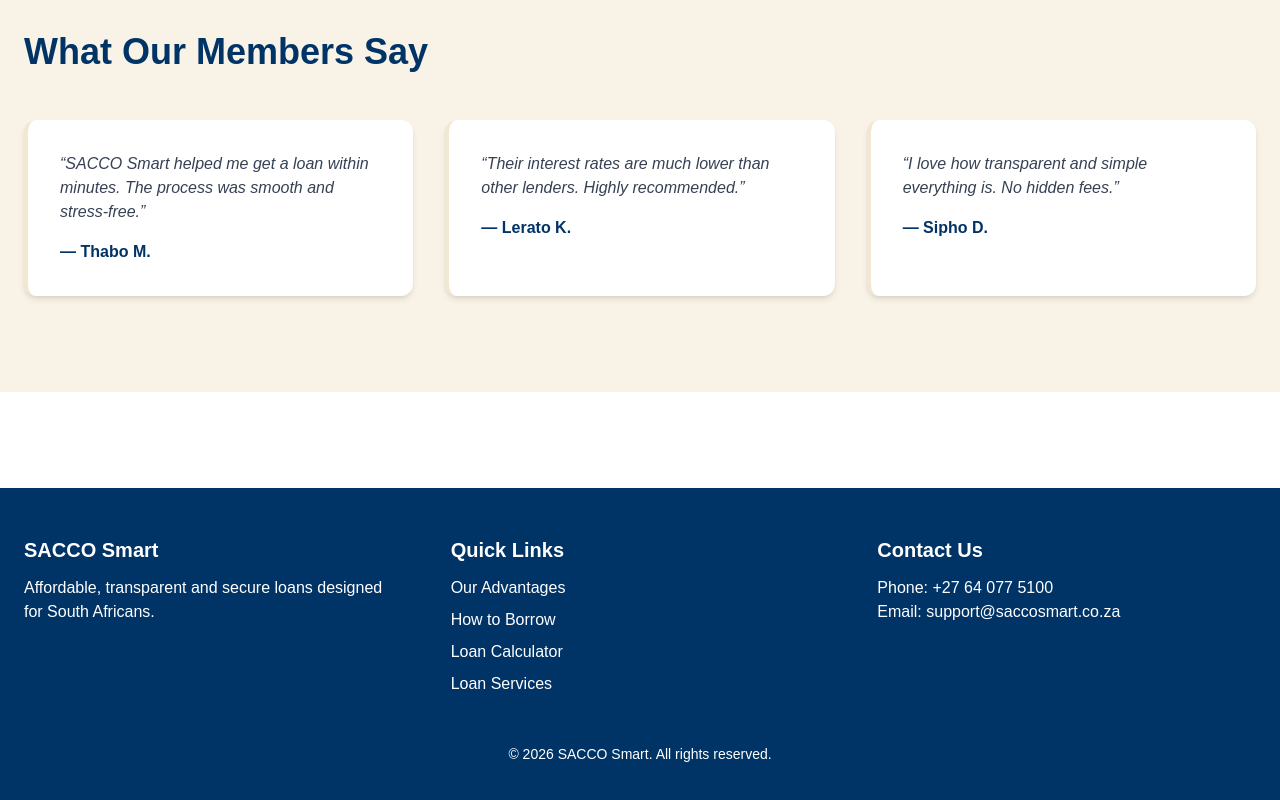
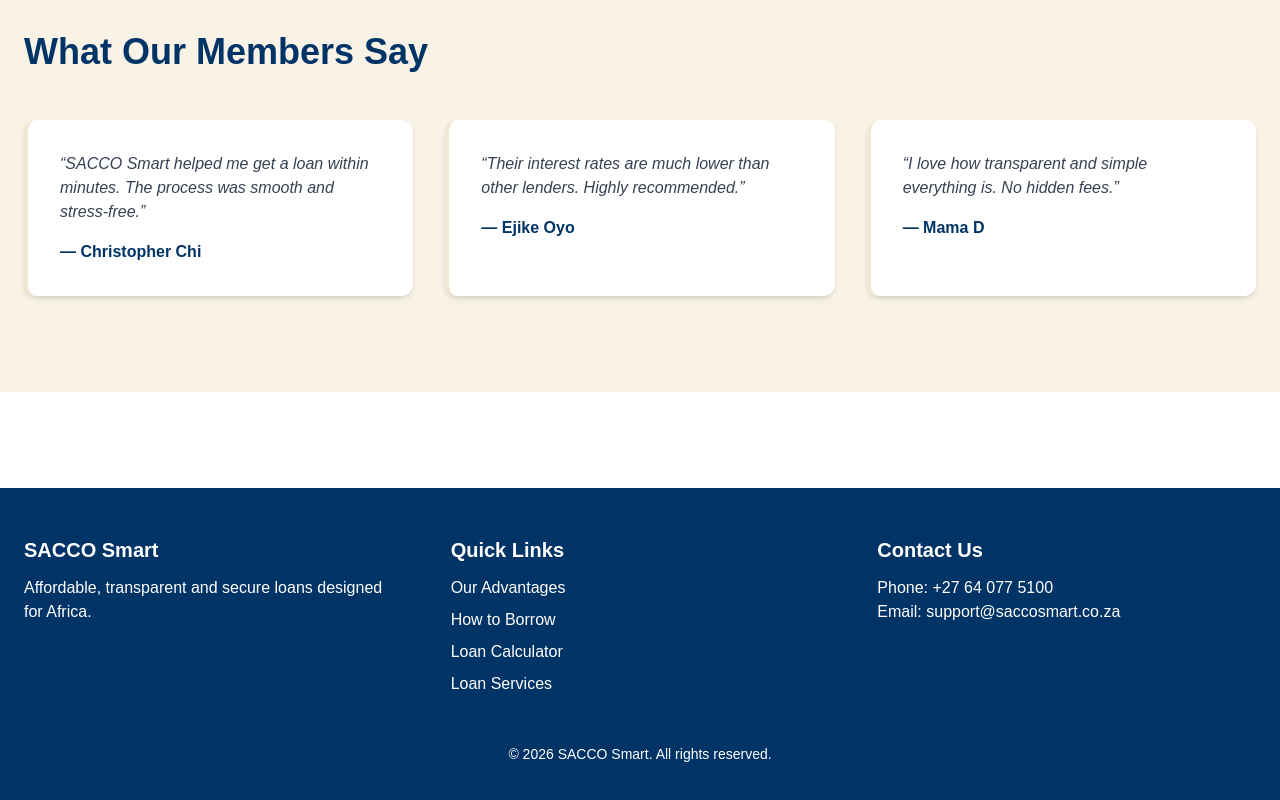
Before and after one commit to TwoOceans64/pride-workflow, a Next.js app: page / in a window 1280 px wide. Shown: the part 2734-3534 px from the top of the page. Built offline with nearby package versions, Linux system fonts and the light colour scheme.

Commit message:
Update member review names on homepage

```diff
--- a/app/page.tsx
+++ b/app/page.tsx
@@ -270,21 +270,21 @@
               <p className="text-gray-700 italic">
                 “SACCO Smart helped me get a loan within minutes. The process was smooth and stress‑free.”
               </p>
-              <p className="mt-4 font-semibold text-sacco-blue">— Thabo M.</p>
+              <p className="mt-4 font-semibold text-sacco-blue">— Christopher Chi</p>
             </div>
 
             <div className="bg-white p-8 rounded-xl shadow-md border-l-4 border-[#f2e7d3]">
               <p className="text-gray-700 italic">
                 “Their interest rates are much lower than other lenders. Highly recommended.”
               </p>
-              <p className="mt-4 font-semibold text-sacco-blue">— Lerato K.</p>
+              <p className="mt-4 font-semibold text-sacco-blue">— Ejike Oyo </p>
             </div>
 
             <div className="bg-white p-8 rounded-xl shadow-md border-l-4 border-[#f2e7d3]">
               <p className="text-gray-700 italic">
                 “I love how transparent and simple everything is. No hidden fees.”
               </p>
-              <p className="mt-4 font-semibold text-sacco-blue">— Sipho D.</p>
+              <p className="mt-4 font-semibold text-sacco-blue">— Mama D</p>
             </div>
           </div>
         </div>
@@ -297,7 +297,7 @@
           <div>
             <h3 className="text-xl font-bold">SACCO Smart</h3>
             <p className="mt-3 text-sacco-beige/90">
-              Affordable, transparent and secure loans designed for South Africans.
+              Affordable, transparent and secure loans designed for Africa.
             </p>
           </div>
 
```
